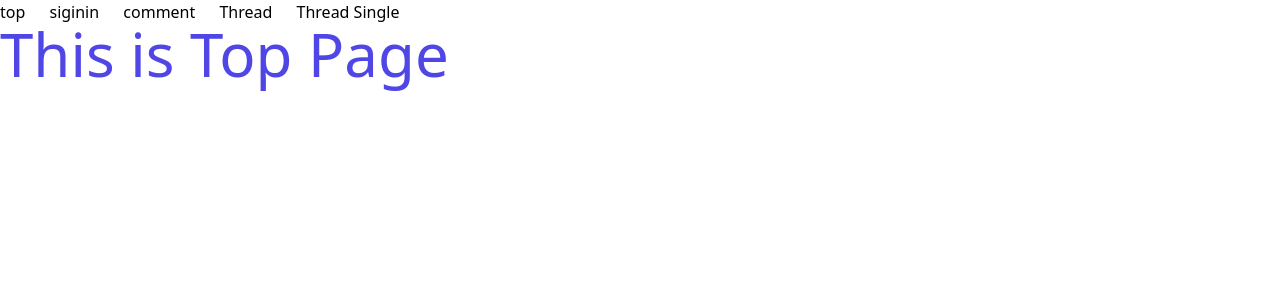
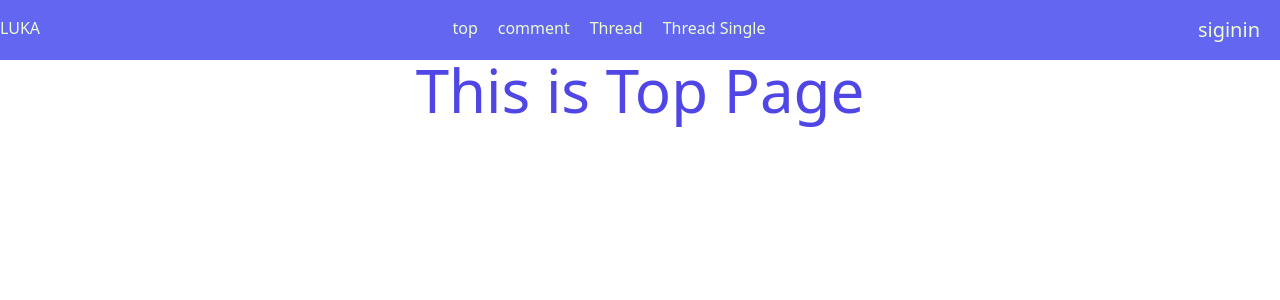
Before and after one commit to takeuchi-shogo/luka-web, a Svelte app in the folder app/: page / in a window 1280 px wide. Shown: the top 300 px of the page. Built offline with nearby package versions, Linux system fonts and the light colour scheme.

Commit message:
warningが出ないように

```diff
--- a/app/src/App.svelte
+++ b/app/src/App.svelte
@@ -2,6 +2,7 @@
 
 	import { Router, Link, Route } from 'svelte-routing'
 
+	import Logo from 'interfaces/presenters/components/atoms/Logo.svelte'
 	import CommentSingle from './interfaces/presenters/components/pages/comment/Single.svelte'
 	import TopIndex from './interfaces/presenters/components/pages/top/Index.svelte'
 	import SigininIndex from './interfaces/presenters/components/pages/signin/Index.svelte'
@@ -18,15 +19,36 @@
 
 <Router>
 	<!-- Header.svelte -->
-	<nav class="navbar w-full bg-white">
-		<Link class="mr-5 hover:text-gray-900" to="/">top</Link>
-		<Link class="mr-5 hover:text-gray-900" to="/siginin">siginin</Link>
-		<Link class="mr-5 hover:text-gray-900" to="/comments/{ id }">comment</Link>
-		<!-- <Link to="/comments"></Link>  -->
-		<Link class="mr-5 hover:text-gray-900" to="/threads">Thread</Link>
-		<Link class="mr-5 hover:text-gray-900" to="/threads/{ id }">Thread Single</Link>
-	</nav>
-	<main>
+	<header class="bg-indigo-500">
+		<nav class="md:flex navbar w-full flex justify-between">
+			<ul class="md:flex text-lime-100 font-light py-4 text-base">
+				<li>
+					<Logo/>
+				</li>
+			</ul>
+			<ul class="md:flex text-lime-100 font-light py-4 text-base">
+				<li>
+					<Link class="mr-5 hover:text-gray-400" to="/">top</Link>
+				</li>
+				<li>
+					<Link class="mr-5 hover:text-gray-400" to="/comments/{ id }">comment</Link>
+				</li>
+				<li>
+					<Link class="mr-5 hover:text-gray-400" to="/threads">Thread</Link>
+				</li>
+				<li>
+					<Link class="mr-5 hover:text-gray-400" to="/threads/{ id }">Thread Single</Link>
+				</li>
+			</ul>
+			<ul class="md:flex text-lime-100 text-xl font-light py-4 text-base">
+				<li>
+					<Link class="mr-5 hover:text-gray-400" to="/siginin">siginin</Link>
+				</li>
+			</ul>
+		</nav>
+	</header>
+
+	<main class="mx-auto">
 		<Route path="" component={ TopIndex } />
 
 		<Route path="/siginin">
--- a/app/src/interfaces/presenters/components/atoms/Button.svelte
+++ b/app/src/interfaces/presenters/components/atoms/Button.svelte
@@ -15,7 +15,7 @@
 
 <button
 	type="button"
-	class="focus:ring-2 focus:ring-offset-2 focus:ring-indigo-700 text-sm font-semibold leading-none text-white focus:outline-none bg-indigo-700 border rounded hover:bg-indigo-600 py-4 w-full"
+	class="ring-1 ring-offset-2 ring-indigo-700 text-sm font-semibold leading-none text-indigo-700 hover:text-white outline-none bg-indigo-700 border rounded hover:bg-indigo-600 py-4 w-full"
 	on:click={ onClick }
 >
 	{ text }
--- /dev/null
+++ b/app/src/interfaces/presenters/components/atoms/Logo.svelte
@@ -0,0 +1 @@
+<a href="/">LUKA</a>
--- a/app/src/interfaces/presenters/components/organisms/SigninForm.svelte
+++ b/app/src/interfaces/presenters/components/organisms/SigninForm.svelte
@@ -32,8 +32,8 @@
 
 <form class="bg-white shadow rounded lg:w-1/3  md:w-1/2 w-full p-10 mt-16">
 	<p tabindex="0" class="focus:outline-none text-2xl font-extrabold leading-6 text-gray-800">Login to your account</p>
-    <p tabindex="0" class="focus:outline-none text-sm mt-4 font-medium leading-none text-gray-500">Dont have account? <a href="javascript:void(0)"   class="hover:text-gray-500 focus:text-gray-500 focus:outline-none focus:underline hover:underline text-sm font-medium leading-none  text-gray-800 cursor-pointer"> Sign up here</a></p>
-	<button aria-label="Continue with google" role="button" class="focus:outline-none focus:ring-2 focus:ring-offset-1 focus:ring-gray-700 py-3.5 px-4 border rounded-lg border-gray-700 flex items-center w-full mt-10">
+    <p tabindex="0" class="focus:outline-none text-sm mt-4 font-medium leading-none text-gray-500">Dont have account? <a href="/"   class="hover:text-gray-500 focus:text-gray-500 focus:outline-none focus:underline hover:underline text-sm font-medium leading-none  text-gray-800 cursor-pointer"> Sign up here</a></p>
+	<button aria-label="Continue with google" type="button" class="outline-none py-3.5 px-4 border rounded-lg border-gray-700 flex items-center w-full mt-10">
 		<svg width="19" height="20" viewBox="0 0 19 20" fill="none" xmlns="http://www.w3.org/2000/svg">
 			<path d="M18.9892 10.1871C18.9892 9.36767 18.9246 8.76973 18.7847 8.14966H9.68848V11.848H15.0277C14.9201 12.767 14.3388 14.1512 13.047 15.0812L13.0289 15.205L15.905 17.4969L16.1042 17.5173C17.9342 15.7789 18.9892 13.221 18.9892 10.1871Z" fill="#4285F4" />
 			<path d="M9.68813 19.9314C12.3039 19.9314 14.4999 19.0455 16.1039 17.5174L13.0467 15.0813C12.2286 15.6682 11.1306 16.0779 9.68813 16.0779C7.12612 16.0779 4.95165 14.3395 4.17651 11.9366L4.06289 11.9465L1.07231 14.3273L1.0332 14.4391C2.62638 17.6946 5.89889 19.9314 9.68813 19.9314Z" fill="#34A853" />
@@ -42,14 +42,14 @@
 		</svg>
 		<p class="text-base font-medium ml-4 text-gray-700">Continue with Google</p>
 	</button>
-	<button aria-label="Continue with github" role="button" class="focus:outline-none  focus:ring-2 focus:ring-offset-1 focus:ring-gray-700 py-3.5 px-4 border rounded-lg border-gray-700 flex items-center w-full mt-4">
+	<button aria-label="Continue with github" type="button" class="outline-none ring-gray-700 py-3.5 px-4 border rounded-lg border-gray-700 flex items-center w-full mt-4">
 		<svg width="21" height="20" viewBox="0 0 21 20" fill="none" xmlns="http://www.w3.org/2000/svg">
 			<path d="M10.1543 0C4.6293 0 0.154298 4.475 0.154298 10C0.153164 12.0993 0.813112 14.1456 2.04051 15.8487C3.26792 17.5517 5.00044 18.8251 6.9923 19.488C7.4923 19.575 7.6793 19.275 7.6793 19.012C7.6793 18.775 7.6663 17.988 7.6663 17.15C5.1543 17.613 4.5043 16.538 4.3043 15.975C4.1913 15.687 3.7043 14.8 3.2793 14.562C2.9293 14.375 2.4293 13.912 3.2663 13.9C4.0543 13.887 4.6163 14.625 4.8043 14.925C5.7043 16.437 7.1423 16.012 7.7163 15.75C7.8043 15.1 8.0663 14.663 8.3543 14.413C6.1293 14.163 3.8043 13.3 3.8043 9.475C3.8043 8.387 4.1913 7.488 4.8293 6.787C4.7293 6.537 4.3793 5.512 4.9293 4.137C4.9293 4.137 5.7663 3.875 7.6793 5.163C8.49336 4.93706 9.33447 4.82334 10.1793 4.825C11.0293 4.825 11.8793 4.937 12.6793 5.162C14.5913 3.862 15.4293 4.138 15.4293 4.138C15.9793 5.513 15.6293 6.538 15.5293 6.788C16.1663 7.488 16.5543 8.375 16.5543 9.475C16.5543 13.313 14.2173 14.163 11.9923 14.413C12.3543 14.725 12.6673 15.325 12.6673 16.263C12.6673 17.6 12.6543 18.675 12.6543 19.013C12.6543 19.275 12.8423 19.587 13.3423 19.487C15.3273 18.8168 17.0522 17.541 18.2742 15.8392C19.4962 14.1373 20.1537 12.0951 20.1543 10C20.1543 4.475 15.6793 0 10.1543 0Z" fill="#333333"/>
 			</svg>
 
 		<p class="text-base font-medium ml-4 text-gray-700">Continue with Github</p>
 	</button>
-	<button aria-label="Continue with twitter" role="button" class="focus:outline-none  focus:ring-2 focus:ring-offset-1 focus:ring-gray-700 py-3.5 px-4 border rounded-lg border-gray-700 flex items-center w-full mt-4">
+	<button aria-label="Continue with twitter" type="button" class="outline-none ring-gray-700 py-3.5 px-4 border rounded-lg border-gray-700 flex items-center w-full mt-4">
 		<svg width="24" height="24" viewBox="0 0 24 24" fill="none" xmlns="http://www.w3.org/2000/svg">
 			<path d="M22.1623 5.656C21.3989 5.9937 20.5893 6.21548 19.7603 6.314C20.634 5.79144 21.288 4.96902 21.6003 4C20.7803 4.488 19.8813 4.83 18.9443 5.015C18.3149 4.34158 17.4807 3.89497 16.5713 3.74459C15.6618 3.59421 14.7282 3.74849 13.9156 4.18346C13.1029 4.61842 12.4567 5.30969 12.0774 6.1498C11.6981 6.9899 11.607 7.93178 11.8183 8.829C10.1554 8.74566 8.52863 8.31353 7.04358 7.56067C5.55854 6.80781 4.24842 5.75105 3.1983 4.459C2.82659 5.09745 2.63125 5.82323 2.6323 6.562C2.6323 8.012 3.3703 9.293 4.4923 10.043C3.82831 10.0221 3.17893 9.84278 2.5983 9.52V9.572C2.5985 10.5377 2.93267 11.4736 3.54414 12.2211C4.15562 12.9685 5.00678 13.4815 5.9533 13.673C5.33691 13.84 4.6906 13.8647 4.0633 13.745C4.33016 14.5762 4.8503 15.3032 5.55089 15.8241C6.25147 16.345 7.09742 16.6338 7.9703 16.65C7.10278 17.3313 6.10947 17.835 5.04718 18.1322C3.98488 18.4294 2.87442 18.5143 1.7793 18.382C3.69099 19.6114 5.91639 20.2641 8.1893 20.262C15.8823 20.262 20.0893 13.889 20.0893 8.362C20.0893 8.182 20.0843 8 20.0763 7.822C20.8952 7.23017 21.6019 6.49702 22.1633 5.657L22.1623 5.656Z" fill="#1DA1F2"/>
 			</svg>
--- a/app/src/interfaces/presenters/components/pages/top/Index.svelte
+++ b/app/src/interfaces/presenters/components/pages/top/Index.svelte
@@ -13,5 +13,6 @@
 
 </script>
 
-
-<h1 class="text-indigo-600 text-6xl">This is Top Page</h1>
+<div class="content-center">
+	<h1 class="text-center text-indigo-600 text-6xl">This is Top Page</h1>
+</div>
```
